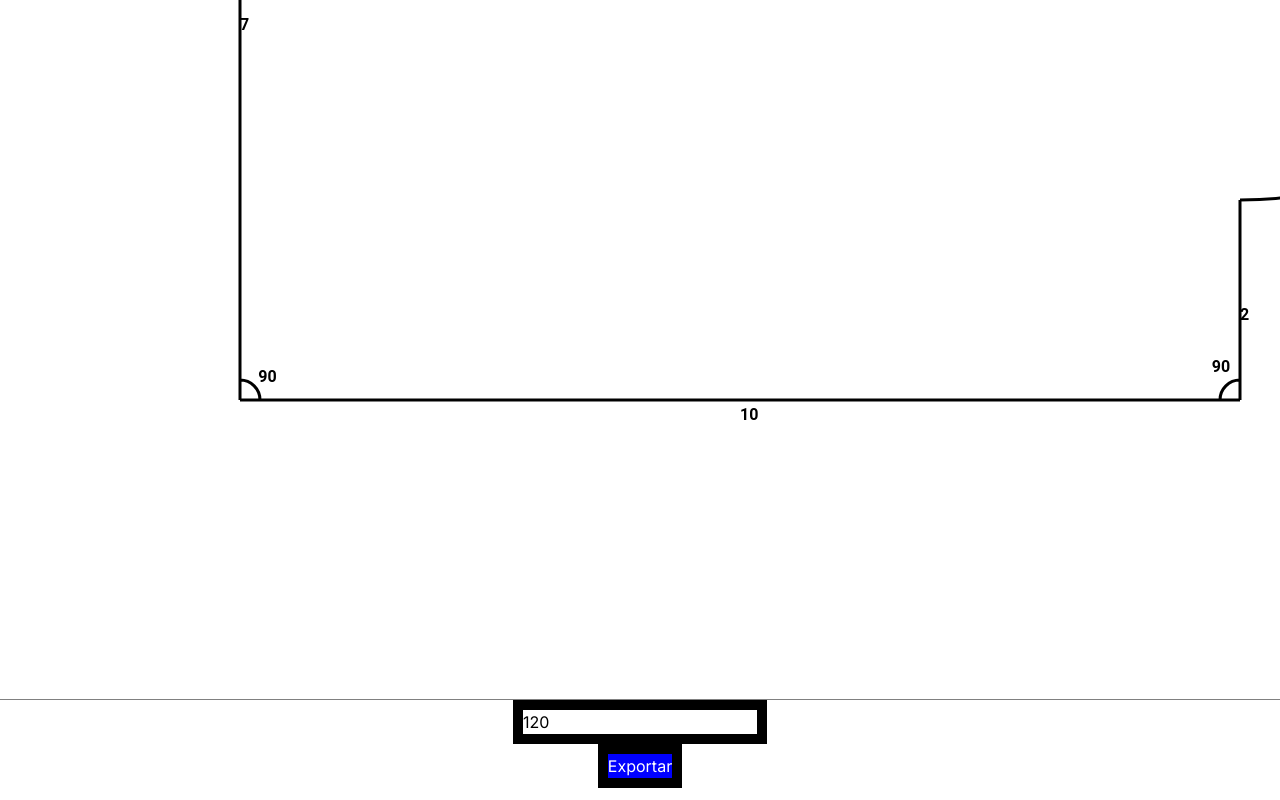
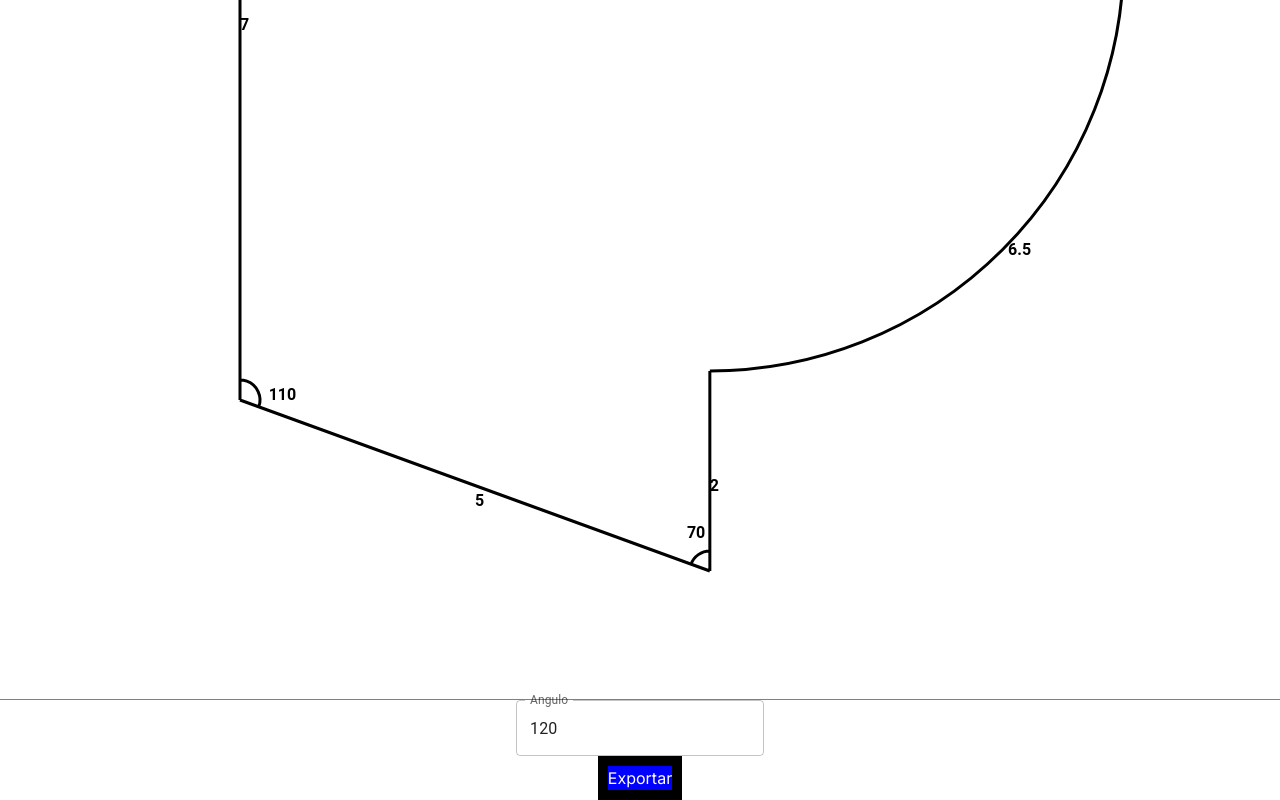
Before and after one commit to gutaolox/gg-calhas, a Next.js app: page / in a window 1280 px wide. Shown: the part 1800-2600 px from the top of the page. Built offline with nearby package versions, Linux system fonts and the light colour scheme.

Commit message:
AngleInput component functioning properly

```diff
--- /dev/null
+++ b/src/DrawArea/AngleInput.tsx
@@ -0,0 +1,28 @@
+import React from "react";
+import { Stack, TextField } from "@mui/material";
+
+interface AngleInputProps{
+  changeAngle: (event: React.ChangeEvent<HTMLInputElement>) => void;
+}
+
+const AngleInput = ({ changeAngle }: AngleInputProps) => {
+
+  function handleChangeAngle(event: React.ChangeEvent<HTMLInputElement>){
+    changeAngle(event)
+  }
+
+
+  return (
+    <Stack>
+      <TextField
+        label="Angulo"
+        variant="outlined"
+        type="number"
+        defaultValue={120}
+        onChange={handleChangeAngle}
+      />
+    </Stack>
+  );
+};
+
+export default AngleInput;
--- a/src/DrawArea/DrawArea.tsx
+++ b/src/DrawArea/DrawArea.tsx
@@ -5,6 +5,7 @@ import {
 import { Draw } from "@/Entities/Draw";
 import { convertDeegreToRadian } from "@/util/convertDeegreToRadian";
 import { useEffect, useRef, useState } from "react";
+import AngleInput from "./AngleInput";
 
 export interface DrawAreaProps {
   name: string;
@@ -188,6 +189,36 @@ export const DrawArea = (props: DrawAreaProps) => {
     }
   };
 
+
+
+
+
+  function changeAngleInput(event: React.ChangeEvent<HTMLInputElement> ) {
+    const valueInNumber = parseFloat(event.target.value || "120");
+    const lineNod = props.lines.search(6)!.nod;
+    const newLine = lineNod.data;
+    const angleDiff =
+      valueInNumber -
+      (newLine.angleToNextPoint + newLine.totalAddtionalAngle);
+
+    newLine.totalAddtionalAngle += angleDiff;
+    newLine.currentAngleDiff = angleDiff;
+
+    // newLine?.setAngleOnDraw(
+    //   newLine.getAngleOnDraw() + newLine.totalAddtionalAngle
+    // );
+    setLastLineChanged(lineNod);
+    setAngle(valueInNumber);
+    // props.setLines(props.lines);
+  }
+
+
+
+
+
+
+
+
   return (
     <div
       style={{
@@ -199,29 +230,15 @@ export const DrawArea = (props: DrawAreaProps) => {
       }}
     >
       <canvas ref={canvasRef} id="canvas" width="4000" height="2500" />
-      <input
+      <AngleInput changeAngle={changeAngleInput}/>
+
+      {/* <input
         style={{ borderWidth: "10px", borderColor: "black" }}
         type="number"
         defaultValue={120}
-        onChange={(e) => {
-          const valueInNumber = parseFloat(e.target.value || "120");
-          const lineNod = props.lines.search(6)!.nod;
-          const newLine = lineNod.data;
-          const angleDiff =
-            valueInNumber -
-            (newLine.angleToNextPoint + newLine.totalAddtionalAngle);
+        onChange={changeAngleInput}
+      /> */}
 
-          newLine.totalAddtionalAngle += angleDiff;
-          newLine.currentAngleDiff = angleDiff;
-
-          // newLine?.setAngleOnDraw(
-          //   newLine.getAngleOnDraw() + newLine.totalAddtionalAngle
-          // );
-          setLastLineChanged(lineNod);
-          setAngle(valueInNumber);
-          // props.setLines(props.lines);
-        }}
-      />
       <button
         style={{
           borderWidth: "10px",
@@ -233,6 +250,7 @@ export const DrawArea = (props: DrawAreaProps) => {
       >
         Exportar
       </button>
+
     </div>
   );
 };
--- a/src/app/page.tsx
+++ b/src/app/page.tsx
@@ -41,8 +41,8 @@ const drawInfo = [
         displayAngle: true,
       },
       {
-        size: 10,
-        angleToNextPoint: 90,
+        size: 5,
+        angleToNextPoint: 110,
         clockwise: false,
         isArc: false,
         arcProportion: 0,
@@ -51,7 +51,7 @@ const drawInfo = [
       },
       {
         size: 2,
-        angleToNextPoint: 90,
+        angleToNextPoint: 70,
         clockwise: false,
         isArc: false,
         arcProportion: 0,
--- a/tailwind.config.ts
+++ b/tailwind.config.ts
@@ -2,9 +2,9 @@ import type { Config } from "tailwindcss";
 
 const config: Config = {
   content: [
-    "./src/pages/**/*.{js,ts,jsx,tsx,mdx}",
-    "./src/components/**/*.{js,ts,jsx,tsx,mdx}",
-    "./src/app/**/*.{js,ts,jsx,tsx,mdx}",
+    "./pages/**/*.{js,ts,jsx,tsx,mdx}",
+    "./components/**/*.{js,ts,jsx,tsx,mdx}",
+    "./app/**/*.{js,ts,jsx,tsx,mdx}",
   ],
   theme: {
     extend: {
```
Also changed, not shown: package.json (+8 -5 lines), 1 other file (tests, documents, lock files or other folders).
